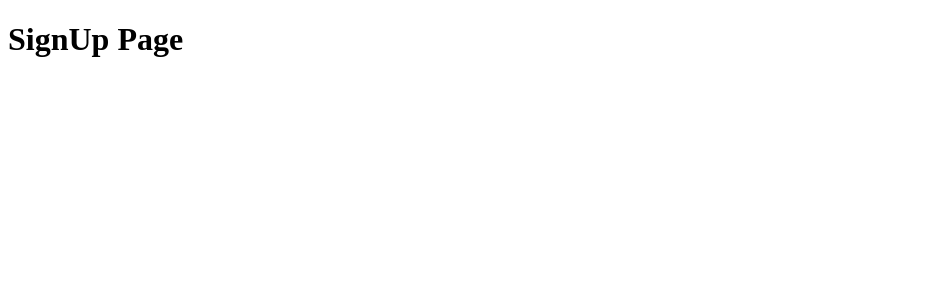
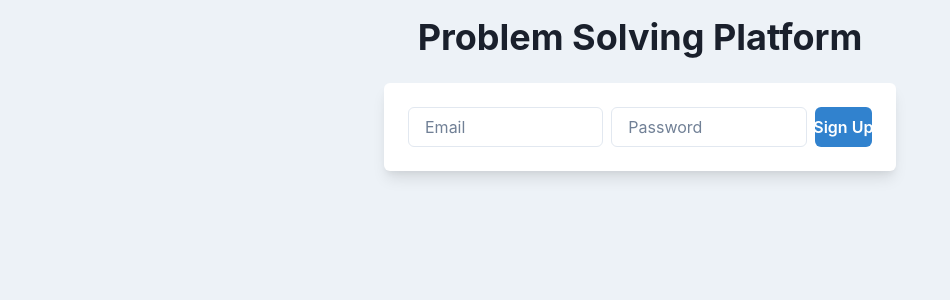
Before and after one commit to VatsalNagelia/react-frontent-app, a React (Vite) app: page /signup in a window 1280 px wide. Shown: the top 300 px of the page, without its empty margins (0-950 px from the left). Built offline with nearby package versions, Linux system fonts and the light colour scheme.

Commit message:
Organize code to clean repository

```diff
--- a/src/App.jsx
+++ b/src/App.jsx
@@ -1,171 +1,21 @@
-import { useState } from "react";
-import PropTypes from "prop-types";
-import {
-  ChakraProvider,
-  Box,
-  Heading,
-  VStack,
-  HStack,
-  FormControl,
-  Input,
-  Button,
-  Table,
-  Thead,
-  Tbody,
-  Tr,
-  Th,
-  Td,
-} from '@chakra-ui/react';
 import SignIn from "./pages/SignIn";
 import SignUp from "./pages/SignUp";
 import ProblemPage from "./pages/ProblemPage";
 import Home from "./pages/Home";
 import { BrowserRouter, Route, Routes } from "react-router-dom";
 
-const problems1 = [
-  {
-    title: "201. Bitwise AND of Numbers Range",
-    difficulty: "Medium",
-    acceptanceRate: "42%",
-  },
-  {
-    title: "202. Bitwise AND of Numbers Range",
-    difficulty: "Hard",
-    acceptanceRate: "42%",
-  },
-  {
-    title: "203. Bitwise AND of Numbers Range",
-    difficulty: "Medium",
-    acceptanceRate: "42%",
-  },
-  {
-    title: "204 . Bitwise AND of Numbers Range",
-    difficulty: "Medium",
-    acceptanceRate: "42%",
-  },
-];
-const problems2 = [
-  {
-    title: "Title1",
-    difficulty: "Medium",
-    acceptanceRate: "42%",
-  },
-  {
-    title: "Title2",
-    difficulty: "Medium",
-    acceptanceRate: "65%",
-  },
-  {
-    title: "203. Bitwise AND of Numbers Range",
-    difficulty: "Hard",
-    acceptanceRate: "42%",
-  },
-  {
-    title: "204 . Bitwise AND of Numbers Range",
-    difficulty: "Medium",
-    acceptanceRate: "42%",
-  },
-];
-
 function App() {
-  const [problems, setProblems] = useState([]);
 
   return (
     <BrowserRouter>
       <Routes>
-        <Route path="/" element={
-          <ChakraProvider>
-            <Box minW="100vw" minH="100vh" p={4} bgColor="gray.100">
-              <Heading mb={6} textAlign="center" fontSize={["2xl", "3xl", "4xl"]}>
-                Problem Solving Platform
-              </Heading>
-
-              <VStack
-                align="center"
-                spacing={6}
-                maxW="lg"
-                mx="auto"
-                p={6}
-                bgColor="white"
-                borderRadius="md"
-                boxShadow="lg"
-              >
-                <HStack w="100%">
-                  <FormControl>
-                    <Input placeholder="Email" type="email" />
-                  </FormControl>
-                  <FormControl>
-                    <Input placeholder="Password" type="password" />
-                  </FormControl>
-                  <Button colorScheme="blue">Sign In</Button>
-                  <Button colorScheme="blue">Sign Up</Button>
-                </HStack>
-                <HStack spacing={4}>
-                  <Button
-                    colorScheme="teal"
-                    onClick={() => {
-                      setProblems(() => problems1);
-                    }}
-                  >
-                    Page 1
-                  </Button>
-                  <Button
-                    colorScheme="teal"
-                    onClick={() => {
-                      setProblems(() => problems2);
-                    }}
-                  >
-                    Page 2
-                  </Button>
-                </HStack>
-                <Table variant="striped" colorScheme="teal">
-                  <Thead>
-                    <Tr>
-                      <Th>Title</Th>
-                      <Th>Difficulty</Th>
-                      <Th>Acceptance Rate</Th>
-                    </Tr>
-                  </Thead>
-                  <Tbody>
-                    {problems.map((problem, index) => (
-                      <ProblemStatement
-                        key={index}
-                        title={problem.title}
-                        difficulty={problem.difficulty}
-                        acceptanceRate={problem.acceptanceRate}
-                      />
-                    ))}
-                  </Tbody>
-                </Table>
-              </VStack>
-            </Box>
-          </ChakraProvider >} />
+        <Route path="/" element={<Home />} />
+        <Route path="/problemPage" element={<ProblemPage />} />
         <Route path="signin" element={<SignIn />} />
         <Route path="signup" element={<SignUp />} />
-        <Route path="home" element={<Home />} />
       </Routes>
     </BrowserRouter>
   )
 }
 
-function ProblemStatement(props) {
-  const { title, difficulty, acceptanceRate } = props;
-
-  return (
-    <Tr>
-      <Td>{title}</Td>
-      <Td color={difficulty === "Medium" ? "yellow.400" : "red.500"}>
-        {difficulty}
-      </Td>
-      <Td>{acceptanceRate}</Td>
-    </Tr>
-  );
-}
-ProblemStatement.propTypes = {
-  title: PropTypes.string.isRequired,
-  difficulty: PropTypes.string.isRequired,
-  acceptanceRate: PropTypes.string.isRequired,
-};
-
-
 export default App
--- a/src/pages/Home.jsx
+++ b/src/pages/Home.jsx
@@ -1,7 +1,145 @@
-import React from "react";
+import { useState } from "react";
+import PropTypes from "prop-types";
+import {
+  ChakraProvider,
+  Box,
+  Heading,
+  VStack,
+  HStack,
+  Button,
+  Table,
+  Thead,
+  Tbody,
+  Tr,
+  Th,
+  Td,
+} from '@chakra-ui/react';
 
+const problems1 = [
+  {
+    title: "201. Bitwise AND of Numbers Range",
+    difficulty: "Medium",
+    acceptanceRate: "42%",
+  },
+  {
+    title: "202. Bitwise AND of Numbers Range",
+    difficulty: "Hard",
+    acceptanceRate: "42%",
+  },
+  {
+    title: "203. Bitwise AND of Numbers Range",
+    difficulty: "Medium",
+    acceptanceRate: "42%",
+  },
+  {
+    title: "204 . Bitwise AND of Numbers Range",
+    difficulty: "Medium",
+    acceptanceRate: "42%",
+  },
+];
+const problems2 = [
+  {
+    title: "Title1",
+    difficulty: "Medium",
+    acceptanceRate: "42%",
+  },
+  {
+    title: "Title2",
+    difficulty: "Medium",
+    acceptanceRate: "65%",
+  },
+  {
+    title: "203. Bitwise AND of Numbers Range",
+    difficulty: "Hard",
+    acceptanceRate: "42%",
+  },
+  {
+    title: "204 . Bitwise AND of Numbers Range",
+    difficulty: "Medium",
+    acceptanceRate: "42%",
+  },
+];
 function Home() {
-  return <h1>Home Page</h1>;
+  const [problems, setProblems] = useState([]);
+
+  return (
+    <ChakraProvider>
+      <Box minW="100vw" minH="100vh" p={4} bgColor="gray.100">
+        <Heading mb={6} textAlign="center" fontSize={["2xl", "3xl", "4xl"]}>
+          Problem Solving Platform
+        </Heading>
+
+        <VStack
+          align="center"
+          spacing={6}
+          maxW="lg"
+          mx="auto"
+          p={6}
+          bgColor="white"
+          borderRadius="md"
+          boxShadow="lg"
+        >
+          <HStack spacing={4}>
+            <Button
+              colorScheme="teal"
+              onClick={() => {
+                setProblems(() => problems1);
+              }}
+            >
+              Page 1
+            </Button>
+            <Button
+              colorScheme="teal"
+              onClick={() => {
+                setProblems(() => problems2);
+              }}
+            >
+              Page 2
+            </Button>
+          </HStack>
+          <Table variant="striped" colorScheme="teal">
+            <Thead>
+              <Tr>
+                <Th>Title</Th>
+                <Th>Difficulty</Th>
+                <Th>Acceptance Rate</Th>
+              </Tr>
+            </Thead>
+            <Tbody>
+              {problems.map((problem, index) => (
+                <ProblemStatement
+                  key={index}
+                  title={problem.title}
+                  difficulty={problem.difficulty}
+                  acceptanceRate={problem.acceptanceRate}
+                />
+              ))}
+            </Tbody>
+          </Table>
+        </VStack>
+      </Box>
+    </ChakraProvider>
+  )
 }
 
+function ProblemStatement(props) {
+  const { title, difficulty, acceptanceRate } = props;
+
+  return (
+    <Tr>
+      <Td>{title}</Td>
+      <Td color={difficulty === "Medium" ? "yellow.400" : "red.500"}>
+        {difficulty}
+      </Td>
+      <Td>{acceptanceRate}</Td>
+    </Tr>
+  );
+}
+ProblemStatement.propTypes = {
+  title: PropTypes.string.isRequired,
+  difficulty: PropTypes.string.isRequired,
+  acceptanceRate: PropTypes.string.isRequired,
+};
+
+
 export default Home;
--- a/src/pages/ProblemPage.jsx
+++ b/src/pages/ProblemPage.jsx
@@ -1,4 +1,3 @@
-import React from "react";
 
 function ProblemPage() {
   return <h1>Problem Page</h1>;
--- a/src/pages/SignIn.jsx
+++ b/src/pages/SignIn.jsx
@@ -1,7 +1,44 @@
-import React from "react";
+import {
+  ChakraProvider,
+  Box,
+  Heading,
+  VStack,
+  HStack,
+  FormControl,
+  Input,
+  Button,
+} from '@chakra-ui/react';
+function SignIn() {
+  return (
+    <ChakraProvider>
+      <Box minW="100vw" minH="100vh" p={4} bgColor="gray.100">
+        <Heading mb={6} textAlign="center" fontSize={["2xl", "3xl", "4xl"]}>
+          Problem Solving Platform
+        </Heading>
 
-function SignIn() {
-  return <h1>SignIn Page</h1>;
+        <VStack
+          align="center"
+          spacing={6}
+          maxW="lg"
+          mx="auto"
+          p={6}
+          bgColor="white"
+          borderRadius="md"
+          boxShadow="lg"
+        >
+          <HStack w="100%">
+            <FormControl>
+              <Input placeholder="Email" type="email" />
+            </FormControl>
+            <FormControl>
+              <Input placeholder="Password" type="password" />
+            </FormControl>
+            <Button colorScheme="blue">Log In</Button>
+          </HStack>
+        </VStack>
+      </Box>
+    </ChakraProvider >
+  );
 }
 
 export default SignIn;
--- a/src/pages/SignUp.jsx
+++ b/src/pages/SignUp.jsx
@@ -1,7 +1,44 @@
-import React from "react";
+import {
+  ChakraProvider,
+  Box,
+  Heading,
+  VStack,
+  HStack,
+  FormControl,
+  Input,
+  Button,
+} from '@chakra-ui/react';
+function SignUp() {
+  return (
+    <ChakraProvider>
+      <Box minW="100vw" minH="100vh" p={4} bgColor="gray.100">
+        <Heading mb={6} textAlign="center" fontSize={["2xl", "3xl", "4xl"]}>
+          Problem Solving Platform
+        </Heading>
 
-function SignUp() {
-  return <h1>SignUp Page</h1>;
+        <VStack
+          align="center"
+          spacing={6}
+          maxW="lg"
+          mx="auto"
+          p={6}
+          bgColor="white"
+          borderRadius="md"
+          boxShadow="lg"
+        >
+          <HStack w="100%">
+            <FormControl>
+              <Input placeholder="Email" type="email" />
+            </FormControl>
+            <FormControl>
+              <Input placeholder="Password" type="password" />
+            </FormControl>
+            <Button colorScheme="blue">Sign Up</Button>
+          </HStack>
+        </VStack>
+      </Box>
+    </ChakraProvider >
+  );
 }
 
 export default SignUp;
```
